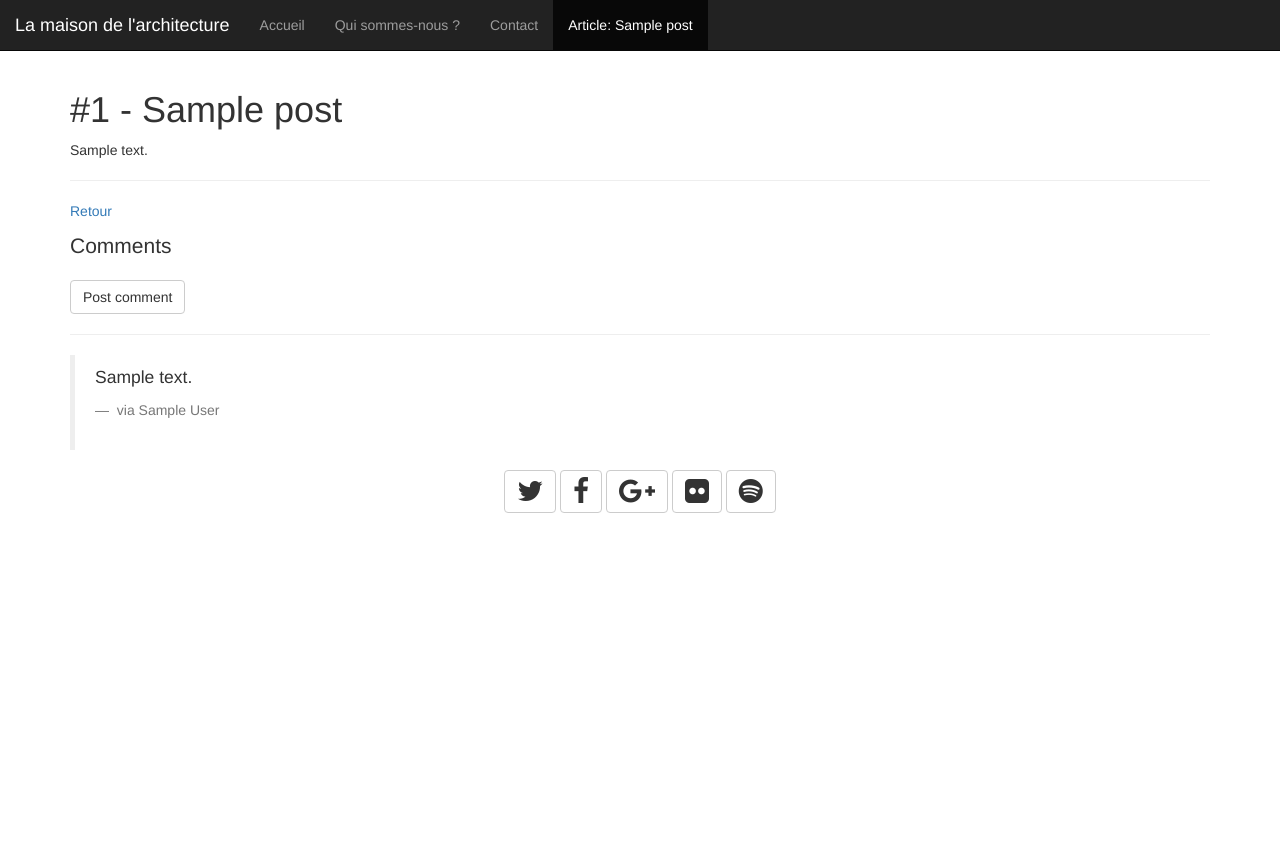
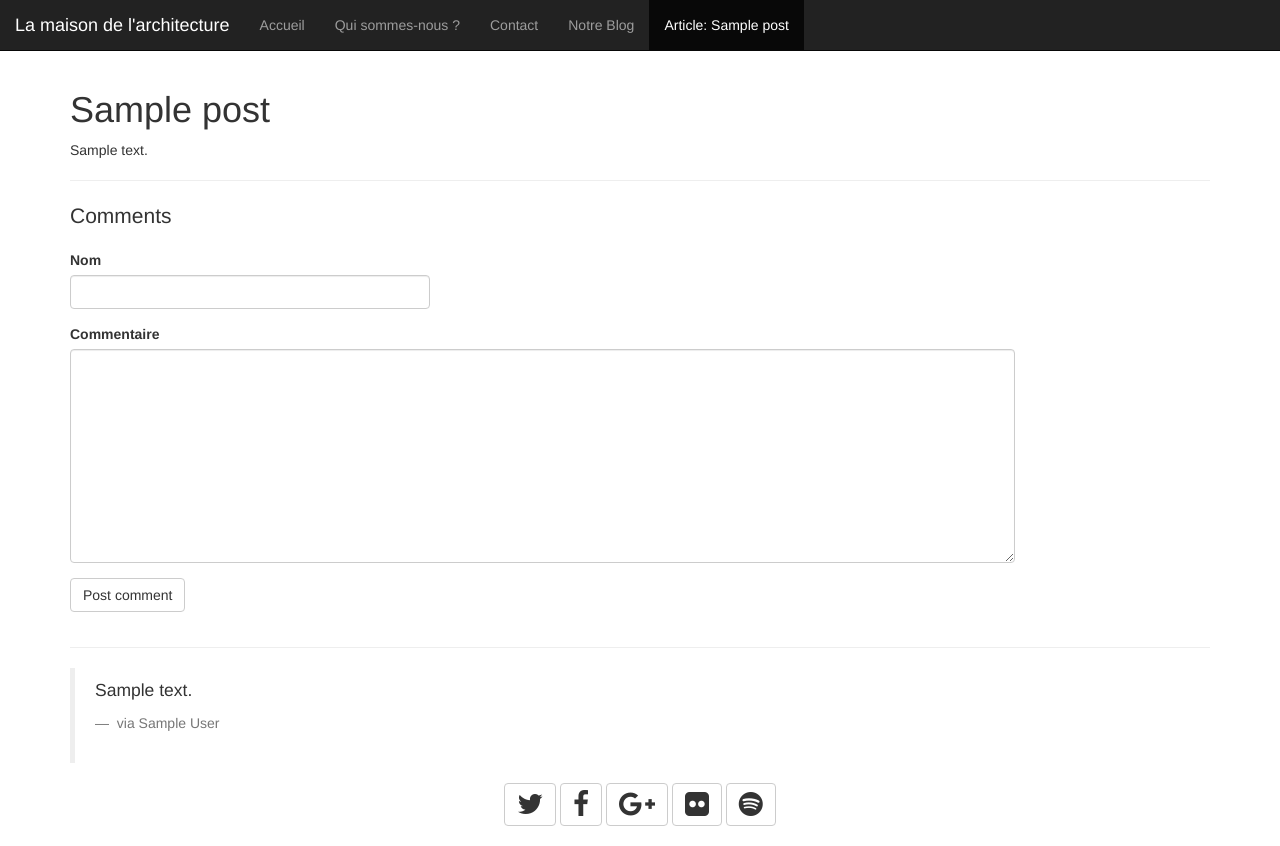
Before and after one commit to sserges/architecture-house, a Flask app: page /blog/posts/1 in a window 1280 px wide. Before the commit the page ends 513 px from the top, so only its background shows below. Run offline with Flask 2, Linux system fonts and the light colour scheme; tables that the repository leaves empty hold one stand-in row (values such as "Sample post"); some libraries are stand-ins or nearby versions.

Commit message:
Comment fully handle

```diff
--- a/app/forms.py
+++ b/app/forms.py
@@ -12,3 +12,9 @@ from wtforms.validators import (
 class MessageForm(Form):
     email = StringField('Email', [DataRequired(), Email()])
     content = TextAreaField('Message', [DataRequired()])
+
+
+class CommentForm(Form):
+    name = StringField('Nom', [DataRequired()])
+    content = TextAreaField('Commentaire', [DataRequired()])
+    # email = StringField('Email', [Email()])
--- a/app/routes.py
+++ b/app/routes.py
@@ -7,8 +7,8 @@ from flask import (
 )
 
 from app import app, db
-from .models import Message, Post
-from .forms import MessageForm
+from .models import Message, Post, Comment
+from .forms import MessageForm, CommentForm
 
 
 @app.route('/', methods=['GET', 'POST'])
@@ -38,7 +38,28 @@ def home_blog():
     return render_template('blog/post_list.html', posts=posts)
 
 
-@app.route('/blog/posts/<int:id>')
+@app.route('/blog/posts/<int:id>', methods=['GET', 'POST'])
 def post_detail(id):
     post = Post.query.filter_by(id=id).first_or_404()
-    return render_template('blog/post_detail.html', post=post)
+    form = CommentForm(request.form)
+    if request.method == 'POST':
+        if form.validate():
+            name = str(form.name.data).strip()
+            content = str(form.content.data).strip()
+            new_comment = Comment(
+                author_name=name,
+                content=content,
+                post_id=post.id
+            )
+
+            db.session.add(new_comment)
+            db.session.commit()
+
+            return redirect(url_for('post_detail', id=post.id))
+
+    context = {
+        'post': post,
+        'form': form,
+    }
+
+    return render_template('blog/post_detail.html', **context)
--- a/app/templates/blog/post_detail.html
+++ b/app/templates/blog/post_detail.html
@@ -1,27 +1,34 @@
 {% extends 'blog/blog_layout.html' %}
 
 {% block active %}
-  <li class="active"><a href="{{ url_for('post_detail', id=post.id) }}">Article: {{ post.title }}</a></li>
+    <li><a href="{{ url_for('home_blog') }}">Notre Blog</a></li>
+  <li class="active"><a>Article: {{ post.title }}</a></li>
 {% endblock active %}
 
 
 {% block body %}
     <div>
-        <h1 class="title">#{{ post.id }} - {{ post.title }}</h1>
+        <h1 class="title">{{ post.title }}</h1>
         <p class="content">{{ post.content }}</p>
     </div>
 
     <hr/>
 
-    <p>
-        <a href="{{ url_for('home_blog') }}">Retour</a>
-    </p>
-
     <div>
         <p class="lead">Comments</p>
 
-        <form method="POST" action=".">
-            <input type="submit" value="Post comment" class="btn btn-default" />
+        {% from 'includes/_formhelpers.html' import render_field2 %}
+
+        <form class="row" method="POST" action="">
+            <div class="form-group col-sm-4 ">
+                {{ render_field2(form.name, class_="form-control", required="required") }}
+            </div>
+            <div class="form-group col-sm-10">
+                {{ render_field2(form.content, class_="form-control", required="required", rows="10") }}
+            </div>
+            <div class="form-group col-sm-4">
+                <input type="submit" value="Post comment" class="btn btn-default" />
+            </div>
         </form>
 
         <hr/>
--- a/app/templates/blog/post_list.html
+++ b/app/templates/blog/post_list.html
@@ -12,7 +12,10 @@
                     Posted {{ post.created_at }}
                 </time>
             </p>
-            <p class="content">{{ post.content|truncate }}</p>
+            <p class="content">
+                {{ post.content|truncate }}
+                <a href="{{ url_for('post_detail', id=post.id) }}">Lire la suite</a>
+            </p>
         </article>
     {% else %}
         <p>Sorry, no posts available.</p>
--- a/app/templates/includes/_formhelpers.html
+++ b/app/templates/includes/_formhelpers.html
@@ -7,3 +7,13 @@
 		{% endfor %}
 	{% endif %}
 {% endmacro %}
+
+{% macro render_field2(field) %}
+    {{ field.label }}
+    {{ field(**kwargs)|safe }}
+    {% if field.errors %}
+        {% for error in field.errors %}
+            <span class="help-inline text-danger">{{ error }}</span>
+        {% endfor %}
+    {% endif %}
+{% endmacro %}
```
Also changed, not shown: app/models.py (+22 -22 lines), app.db.
